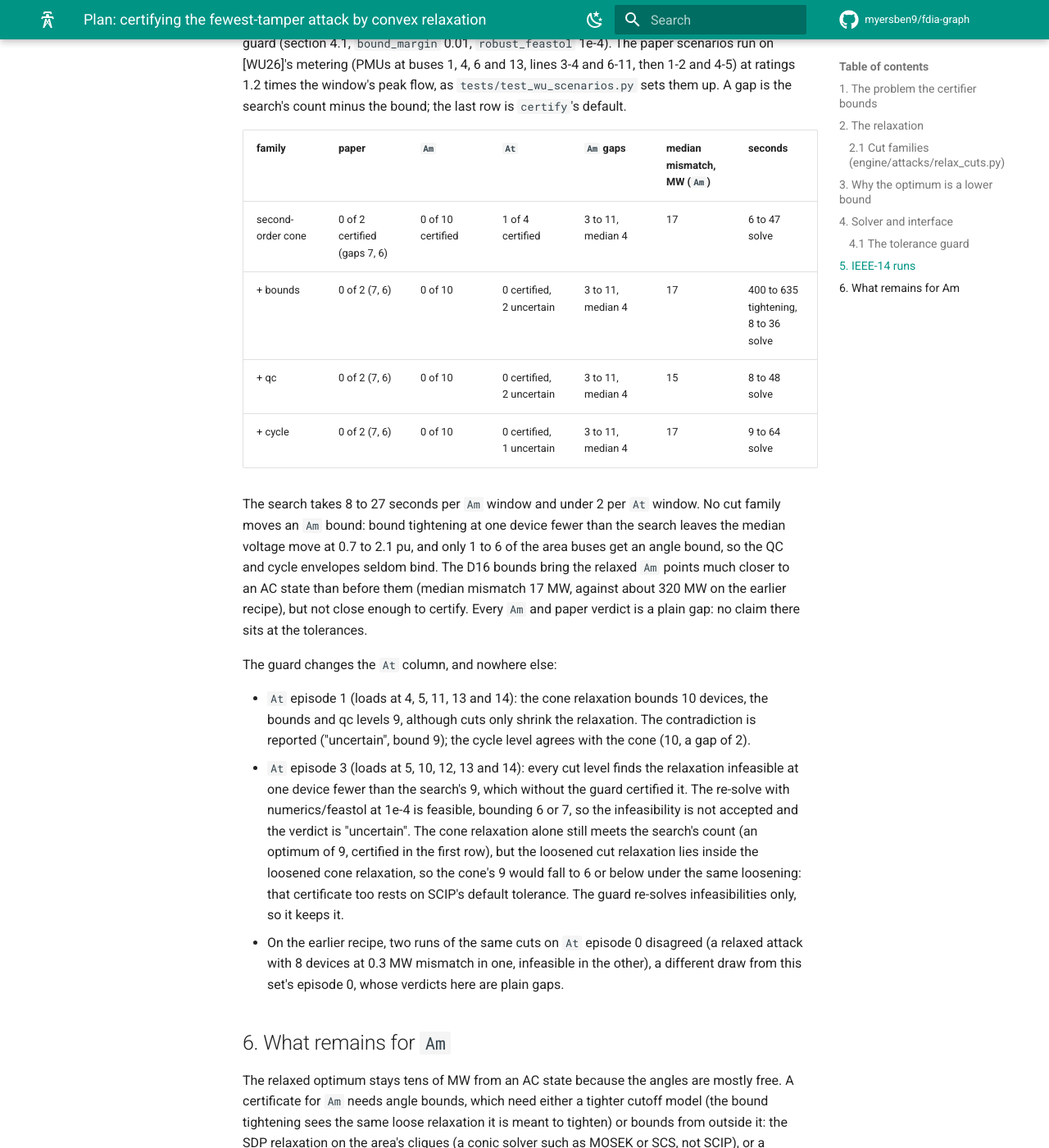
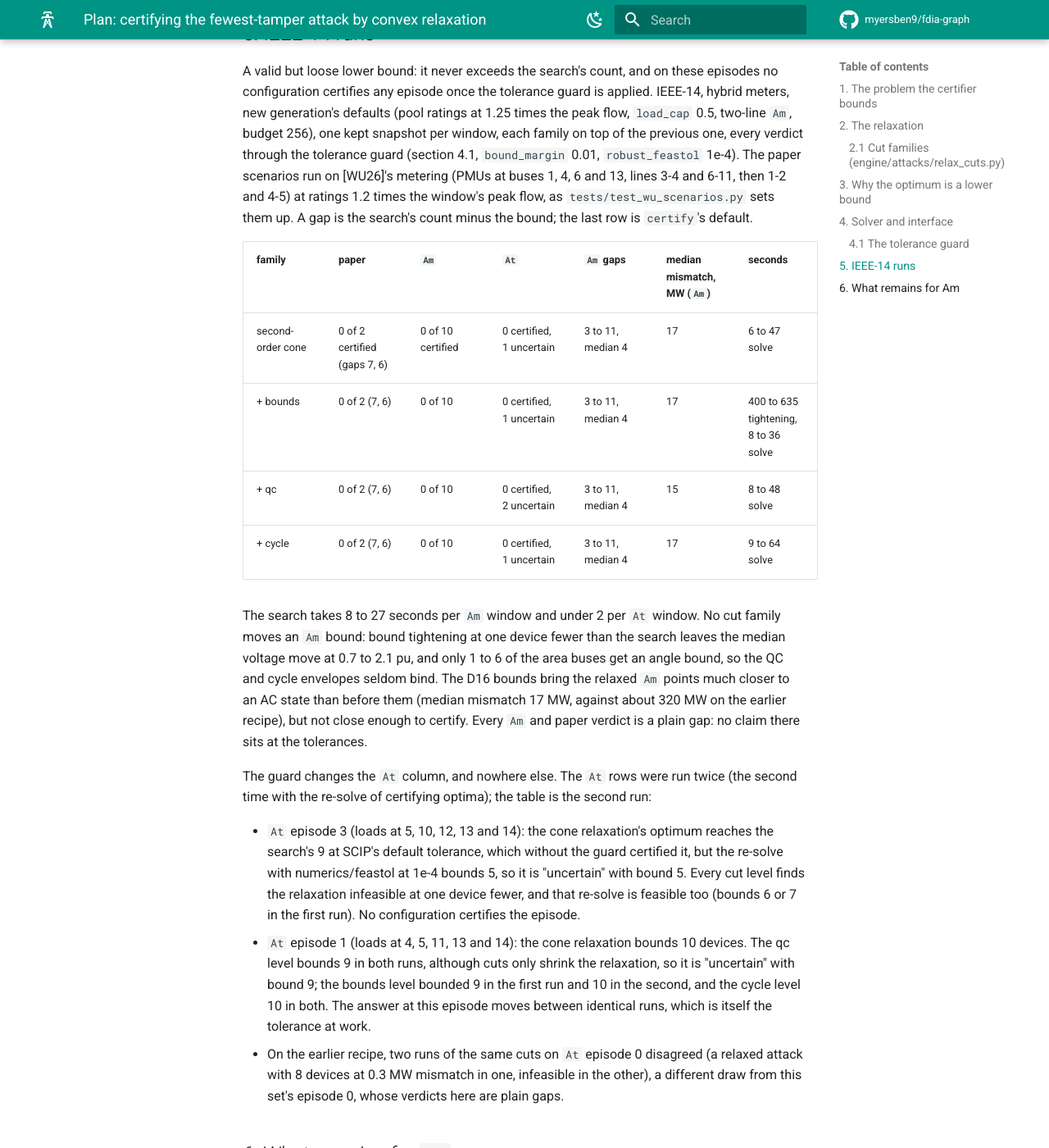
Before and after one commit to myersben9/fdia-graph, an MkDocs documentation site: the page built from docs/plans/RELAX_CERTIFIER_PLAN.md, in a window 1280 px wide and 1400 px high, scrolled down 4569 px. Shown: the whole window at 82% size. Built offline with MkDocs 1.6.1 and Material for MkDocs 9.7.7, drawn with Linux system fonts in a browser that asks for light colours; comment, search, counter and statistics services are not loaded; the version menu is left out; some of the changed text lies outside the part shown.

Commit message:
Certifier: re-solve certifying optima at the loosened tolerance too
Every would-be certificate, an infeasibility at one device fewer or an
optimum that reaches the search's count, now stands only when the re-solve
with numerics/feastol at robust_feastol certifies it too; otherwise the
loosened bound is the claim and the verdict is "uncertain". On IEEE-14 the
cone relaxation's certificate of At episode 3 (9 at the default tolerance)
bounds 5 once loosened, so no configuration certifies any episode. The At
rows of the plan's table are rerun.

```diff
--- a/docs/plans/RELAX_CERTIFIER_PLAN.md
+++ b/docs/plans/RELAX_CERTIFIER_PLAN.md
@@ -148,6 +148,11 @@ which case holds: "certified", "gap", or "uncertain" with the reason in `Certifi
   solver's own tolerance was not made infeasible by rounding. Tightening the tolerance would test
   the opposite direction: it makes infeasibility easier to reach. When the loosened problem is
   feasible, its dual bound is the claim and the verdict is "uncertain".
+- **Certifying optima:** an optimum whose bound reaches the search's count (a certificate without
+  infeasibility, as the cone relaxation alone can give) is re-solved the same way and stands only
+  when the loosened bound still reaches the count; otherwise the loosened bound is the claim and the
+  verdict is "uncertain". Every would-be certificate thus survives the loosened tolerance or is not
+  claimed.
 - **Consistency between levels:** `certify` solves the cone relaxation alone (`Certificate.cone_lower`)
   and, with cut families, the cut relaxation at one device fewer. Cuts only shrink the relaxation, so
   a cut bound below the cone bound is a numerical contradiction: the smaller bound is kept and the
@@ -157,8 +162,8 @@ Both knobs are fields of `CertifyOptions` (`models.config`), checked on construc
 
 ## 5. IEEE-14 runs
 
-A valid but loose lower bound: it never exceeds the search's count, and on these episodes it meets it
-once, with the cone relaxation alone. IEEE-14, hybrid meters, new generation's defaults (pool ratings
+A valid but loose lower bound: it never exceeds the search's count, and on these episodes no
+configuration certifies any episode once the tolerance guard is applied. IEEE-14, hybrid meters, new generation's defaults (pool ratings
 at 1.25 times the peak flow, `load_cap` 0.5, two-line `Am`, budget 256), one kept snapshot per
 window, each family on top of the previous one, every verdict through the tolerance guard (section
 4.1, `bound_margin` 0.01, `robust_feastol` 1e-4). The paper scenarios run on [WU26]'s metering
@@ -168,8 +173,8 @@ the bound; the last row is `certify`'s default.
 
 | family | paper | `Am` | `At` | `Am` gaps | median mismatch, MW (`Am`) | seconds |
 |---|---|---|---|---|---|---|
-| second-order cone | 0 of 2 certified (gaps 7, 6) | 0 of 10 certified | 1 of 4 certified | 3 to 11, median 4 | 17 | 6 to 47 solve |
-| + bounds | 0 of 2 (7, 6) | 0 of 10 | 0 certified, 2 uncertain | 3 to 11, median 4 | 17 | 400 to 635 tightening, 8 to 36 solve |
+| second-order cone | 0 of 2 certified (gaps 7, 6) | 0 of 10 certified | 0 certified, 1 uncertain | 3 to 11, median 4 | 17 | 6 to 47 solve |
+| + bounds | 0 of 2 (7, 6) | 0 of 10 | 0 certified, 1 uncertain | 3 to 11, median 4 | 17 | 400 to 635 tightening, 8 to 36 solve |
 | + qc | 0 of 2 (7, 6) | 0 of 10 | 0 certified, 2 uncertain | 3 to 11, median 4 | 15 | 8 to 48 solve |
 | + cycle | 0 of 2 (7, 6) | 0 of 10 | 0 certified, 1 uncertain | 3 to 11, median 4 | 17 | 9 to 64 solve |
 
@@ -180,18 +185,19 @@ seldom bind. The D16 bounds bring the relaxed `Am` points much closer to an AC s
 them (median mismatch 17 MW, against about 320 MW on the earlier recipe), but not close enough to
 certify. Every `Am` and paper verdict is a plain gap: no claim there sits at the tolerances.
 
-The guard changes the `At` column, and nowhere else:
+The guard changes the `At` column, and nowhere else. The `At` rows were run twice (the second
+time with the re-solve of certifying optima); the table is the second run:
 
-- `At` episode 1 (loads at 4, 5, 11, 13 and 14): the cone relaxation bounds 10 devices, the
-  bounds and qc levels 9, although cuts only shrink the relaxation. The contradiction is reported
-  ("uncertain", bound 9); the cycle level agrees with the cone (10, a gap of 2).
-- `At` episode 3 (loads at 5, 10, 12, 13 and 14): every cut level finds the relaxation infeasible at
-  one device fewer than the search's 9, which without the guard certified it. The re-solve with
-  numerics/feastol at 1e-4 is feasible, bounding 6 or 7, so the infeasibility is not accepted and the
-  verdict is "uncertain". The cone relaxation alone still meets the search's count (an optimum of 9,
-  certified in the first row), but the loosened cut relaxation lies inside the loosened cone
-  relaxation, so the cone's 9 would fall to 6 or below under the same loosening: that certificate
-  too rests on SCIP's default tolerance. The guard re-solves infeasibilities only, so it keeps it.
+- `At` episode 3 (loads at 5, 10, 12, 13 and 14): the cone relaxation's optimum reaches the
+  search's 9 at SCIP's default tolerance, which without the guard certified it, but the re-solve
+  with numerics/feastol at 1e-4 bounds 5, so it is "uncertain" with bound 5. Every cut level finds
+  the relaxation infeasible at one device fewer, and that re-solve is feasible too (bounds 6 or 7
+  in the first run). No configuration certifies the episode.
+- `At` episode 1 (loads at 4, 5, 11, 13 and 14): the cone relaxation bounds 10 devices. The qc level
+  bounds 9 in both runs, although cuts only shrink the relaxation, so it is "uncertain" with bound
+  9; the bounds level bounded 9 in the first run and 10 in the second, and the cycle level 10 in
+  both. The answer at this episode moves between identical runs, which is itself the tolerance at
+  work.
 - On the earlier recipe, two runs of the same cuts on `At` episode 0 disagreed (a relaxed attack
   with 8 devices at 0.3 MW mismatch in one, infeasible in the other), a different draw from this
   set's episode 0, whose verdicts here are plain gaps.
```
Also changed, not shown: CHANGELOG.md (+6 -5 lines), 2 other files.
